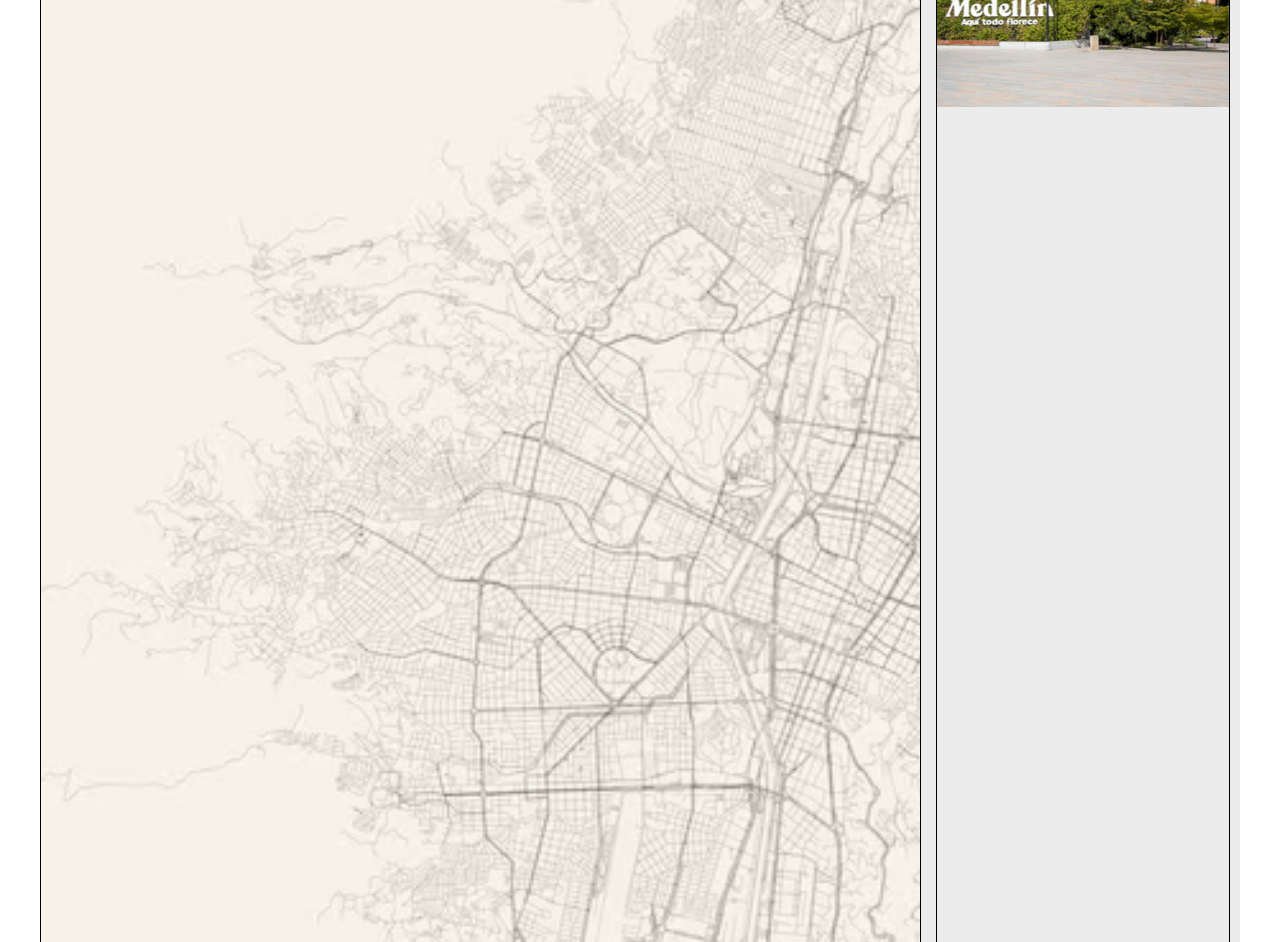
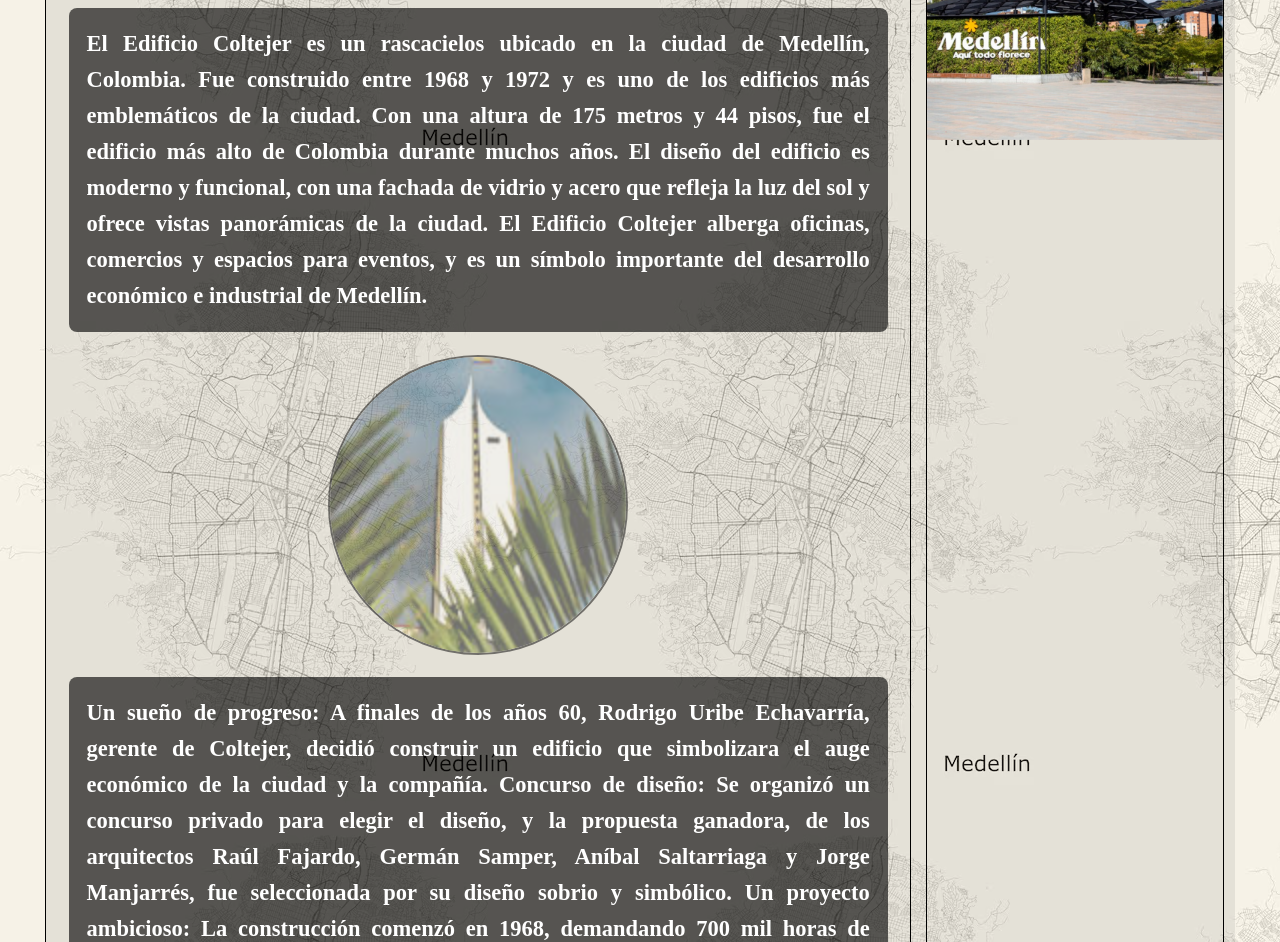
Before and after one commit to JuanPc05/segundoMomento, a plain HTML site: page flexbox.html in a window 1280 px wide. Shown: the part 433-1375 px from the top of the page. Drawn offline with Linux system fonts and the light colour scheme.

Commit message:
Actualizo flexbox y agrego imágenes al proyecto

```diff
--- a/flexbox.css
+++ b/flexbox.css
@@ -5,11 +5,26 @@
     box-sizing: border-box;
 }
 
+/* Variables para ajustar tamaños fácilmente */
+:root {
+    --subtitulo-font-size: 2.8rem; /* tamaño del texto en .subtitulo */
+    --avatar-size: 300px;       /* tamaño del avatar en .subtitulo .hijo2 img */
+    --parrafo-bg-color: rgba(0, 0, 0, 0.623); /* fondo negro casi opaco */
+    --parrafo-padding: 1rem;
+    --parrafo-font-size: 1.25rem;
+    --imagen-opacity: 0.5;
+    --parrafo-text-color: #ffffff;
+    --imagen-border-color: #000000;
+    --base-font-size: 18px;
+}
+
+html { font-size: var(--base-font-size); }
 body {
 
     margin-left: 2.5rem;
     margin-right: 2.5rem;
     font-family: 'Times New Roman', Times, serif;
+    background-image: url(src/images/background.jpg);
 
 }
 
@@ -50,9 +65,9 @@
 
 .navegacion a {
     text-decoration: none;
-    color: #81d4a9;
+    color: #03110a;
     font-weight: bold;
-    font-size: 1.2rem;
+    font-size: 1.4rem;
     /* En este caso la propiedad transition le esta diciendo al css que en algún momento se presentará una cambio dentro del elemento, el cual se aplicará con el nombre de transform */
     transition: transform 0.3s ease;
 }
@@ -79,12 +94,11 @@
 
 .izquierda {
     border: 1px solid black;
-    width: 75%;
-    background-image: url(src/images/background.jpg);
+    width: 60%;
     background-repeat: no-repeat;
     background-size: cover;
     border: 1px solid black;
-    min-height: 200vh;
+    min-height: 150vh;
     gap: .625rem;
     /* recordar que no tengo que usar nuevamente display porque este pertenece a su elemento padre, la propiedad flex recibe multiples valores, en este caso le pide que se adapte tanto como se lo permita su contenedor */
     flex-grow: 1;
@@ -103,15 +117,6 @@
 }
 
 
-/* .item2 {
-    position: sticky;
-    width: 100%;
-    border: 1px solid black;
-    min-height: 20vh;
-    background-image: url(src/images/Colombia_aqui-todo-florece.jpg);
-    gap: .625rem;
-    flex-grow: 1;
-} */
 
 .item2 {
     position: sticky;
@@ -134,3 +139,91 @@
     color: antiquewhite;
     padding: 1.875rem;
 }
+
+
+
+.contenidos {
+   display: flex;
+   gap: 15px;
+   justify-content: center;
+   align-items: center;
+   margin-top: 40px;
+   margin-bottom: 40px;
+    flex-wrap: wrap;
+
+}
+
+
+.imagen {
+    display: flex;
+    justify-content: center;
+    align-items: center;
+    margin: 1.25rem;
+    border-radius: 8px;
+    overflow: hidden;
+    box-shadow: 0 2px 4px rgba(26, 22, 22, 0.405);
+}
+
+
+.subtitulo {
+    /* Hacer que subtítulo apile su contenido en forma vertical */
+    display: flex;
+    flex-direction: column;
+    align-items: center;
+    text-align: center;
+    margin-top: 1.25rem;
+    font-size: var(--subtitulo-font-size);
+    color: #444;
+    gap: 0.75rem;
+    font-weight: 700; /* letras más gruesas */
+}
+
+.subtitulo .hijo1,
+.subtitulo .hijo2,
+.subtitulo .hijo3 {
+    width: 100%;
+}
+
+.subtitulo .hijo1 {
+    color: #5f9c53;
+    font-weight: 700;
+}
+
+.subtitulo .hijo2 {
+    display: flex;
+    align-items: center;
+    justify-content: center;
+}
+
+.subtitulo .hijo2 img {
+    border-radius: 50%;
+    width: var(--avatar-size);
+    max-width: 90%;
+    height: auto;
+    border: 2px solid var(--imagen-border-color);
+    display: block;
+    opacity: var(--imagen-opacity);
+}
+
+.imagen img {
+    opacity: var(--imagen-opacity);
+}
+
+.subtitulo .hijo3 {
+    color: #5f9c53;
+    text-align: center;
+    font-weight: 700;
+}
+
+/* Nota: se eliminó el media query para forzar siempre la disposición vertical de .subtitulo */
+
+.parrafo {
+    text-align: justify;
+    font-size: var(--parrafo-font-size);
+    margin: 1.25rem;
+    line-height: 1.6;
+    color: var(--parrafo-text-color);
+    background: var(--parrafo-bg-color);
+    padding: var(--parrafo-padding);
+    border-radius: 8px;
+}
--- a/flexbox.html
+++ b/flexbox.html
@@ -22,10 +22,47 @@
     </header>
     <main>
         <div class="subtitulo">
-            <h2>Bienvenidos a Flexbox</h2>
+
             <div class="contenedor">
                 <div class="izquierda">
-                    <div class="item1"></div>
+                    <div class="item1">
+                        <div class = "contenido">
+                            <h2>EDIFICIO COLTEJER</h2>
+                            <div class = hijo1>
+                                <p class="parrafo">
+                                    El Edificio Coltejer es un rascacielos ubicado en la ciudad de Medellín, Colombia. Fue
+                                    construido entre 1968 y 1972 y es uno de los edificios más emblemáticos de la ciudad.
+                                    Con una altura de 175 metros y 44 pisos, fue el edificio más alto de Colombia durante
+                                    muchos años. El diseño del edificio es moderno y funcional, con una fachada de vidrio
+                                    y acero que refleja la luz del sol y ofrece vistas panorámicas de la ciudad. El
+                                    Edificio Coltejer alberga oficinas, comercios y espacios para eventos, y es un
+                                    símbolo importante del desarrollo económico e industrial de Medellín.
+                                </p>
+                            </div>
+                            <div class="hijo2">
+                                <img src="src/images/descarga.jpg" alt="Edificio Coltejer">
+
+                            </div>
+
+                            <div class = hijo3>
+                                <p class="parrafo">
+                                    Un sueño de progreso: A finales de los años 60, Rodrigo Uribe Echavarría, gerente de Coltejer, decidió construir un edificio que simbolizara el auge económico de la ciudad y la compañía.
+                                    Concurso de diseño: Se organizó un concurso privado para elegir el diseño, y la propuesta ganadora, de los arquitectos Raúl Fajardo, Germán Samper, Aníbal Saltarriaga y Jorge Manjarrés, fue seleccionada por su diseño sobrio y simbólico.
+                                    Un proyecto ambicioso: La construcción comenzó en 1968, demandando 700 mil horas de mano de obra, 6 millones de clavos de acero, 18 mil m³ de concreto y 3,800 km de varillas.
+                                    El primer rascacielos de Medellín: El Edificio Coltejer se completó en 1972, y su forma singular lo hizo reconocible instantáneamente
+
+                                </p>
+
+
+                            </div>
+                            <div class ="hijo2">
+                                <img src="src/images/550903342_10235307617783215_7298082499022158715_n.jpg" alt="">
+
+                            </div>
+
+
+                         </div>
+                    </div>
                 </div>
                 <div class="derecha">
                     <a class="item2" href="https://youtu.be/7589HBckaoo?si=mDekeoUvsgkgKsG8" target="_blank"></a>
```
Also changed, not shown: src/images/550903342_10235307617783215_7298082499022158715_n.jpg (added), src/images/descarga.jpg (added), src/images/logo-negro@2x.png (added).
